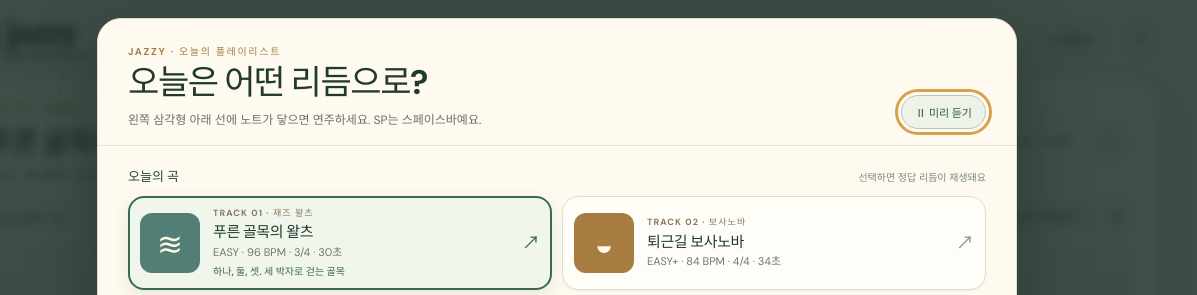
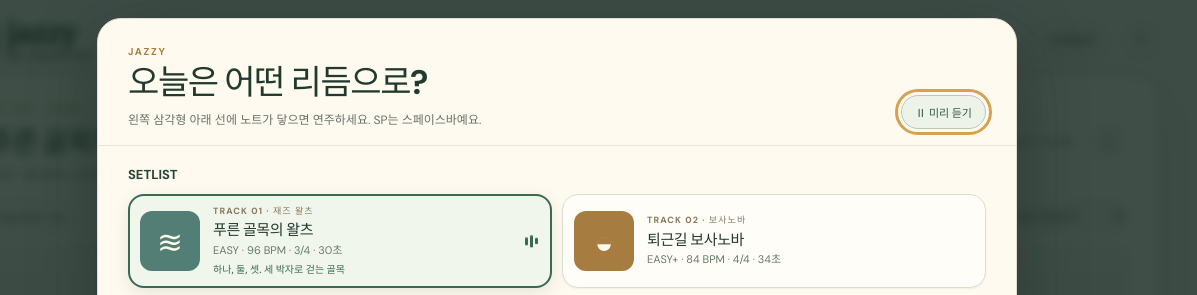
Before and after one commit to seohyun-lee/jazzy-drum, a website built with Vite: page index.html in a window 1280 px wide. Both pictures are taken after a click on the button "▶ 미리 듣기". Shown: the top 295 px of the page, 83-1280 px from the left. Built offline with nearby package versions, Linux system fonts and the light colour scheme.

Commit message:
Refine setlist labels and selected song indicator

```diff
--- a/src/main.js
+++ b/src/main.js
@@ -126,6 +126,7 @@ function stopPreview() {
   preview.track = null;
   preview.gain = null;
   preview.song = null;
+  document.querySelectorAll('.song-option.is-previewing').forEach(card => card.classList.remove('is-previewing'));
   const button = $('#preview-toggle');
   if (button) button.textContent = '▶ 미리 듣기';
 }
@@ -201,6 +202,7 @@ async function startPreview() {
     }
     const button = $('#preview-toggle');
     if (button) button.textContent = 'Ⅱ 미리 듣기';
+    document.querySelector(`.song-option[data-song="${selected.id}"]`)?.classList.add('is-previewing');
   } catch {
     stopPreview();
   }
@@ -259,12 +261,12 @@ function showReady() {
   stopPreview();
   const library = [...songs, ...importedSongs, jamSong];
   const importOpen = song.source === 'file';
-  const songCards = songs.map((item, index) => `<button class="song-option ${item.id === song.id ? 'selected' : ''}" data-song="${item.id}" aria-pressed="${item.id === song.id}" style="--cover-color:${item.color}"><span class="song-art" aria-hidden="true">${item.icon}</span><span class="song-description"><small class="song-number">TRACK ${String(index + 1).padStart(2, '0')} · ${item.style}</small><strong>${item.title}</strong><span>${item.difficulty} · ${item.bpm} BPM · ${item.meter}/4 · ${Math.round(item.duration || item.bars * item.meter * 60 / item.bpm)}초</span><em>${item.mood}</em></span><span class="card-arrow" aria-hidden="true">↗</span></button>`).join('');
+  const songCards = songs.map((item, index) => `<button class="song-option ${item.id === song.id ? 'selected' : ''}" data-song="${item.id}" aria-pressed="${item.id === song.id}" style="--cover-color:${item.color}"><span class="song-art" aria-hidden="true">${item.icon}</span><span class="song-description"><small class="song-number">TRACK ${String(index + 1).padStart(2, '0')} · ${item.style}</small><strong>${item.title}</strong><span>${item.difficulty} · ${item.bpm} BPM · ${item.meter}/4 · ${Math.round(item.duration || item.bars * item.meter * 60 / item.bpm)}초</span><em>${item.mood}</em></span><span class="song-wave" aria-hidden="true"><i></i><i></i><i></i></span></button>`).join('');
   const importedCards = importedSongs.map(item => `<button class="imported-track ${item.id === song.id ? 'selected' : ''}" data-song="${item.id}" aria-pressed="${item.id === song.id}"><span>♫</span><strong>${item.title}</strong><small>${item.bpm} BPM</small></button>`).join('');
   const importCard = `<button class="song-option mode-option import-toggle ${importOpen ? 'selected is-open' : ''}" id="import-toggle" type="button" aria-expanded="${importOpen}" aria-controls="import-body"><span class="song-art import-art" aria-hidden="true">＋</span><span class="song-description"><small class="song-number">MY MUSIC</small><strong>내 음악으로 연주하기</strong><span>파일로 채보 만들기</span></span><span class="card-arrow" aria-hidden="true">⌄</span></button>`;
   const importBody = `<div class="import-body" id="import-body" ${importOpen ? '' : 'hidden'}><p>MP3·WAV·M4A를 기기 안에서 분석해요. 원곡을 들으며 칠 수 있습니다.</p><input id="audio-file" type="file" accept="audio/*,.mp3,.wav,.m4a" aria-label="분석할 음악 파일 선택"><p id="import-status" role="status">파일은 업로드되지 않습니다. 8분·50MB 이하를 권장합니다.</p>${importedCards ? `<div class="imported-list">${importedCards}</div>` : ''}</div>`;
   const jamCard = `<button class="song-option mode-option ${song.source === 'jam' ? 'selected' : ''}" data-song="${jamSong.id}" aria-pressed="${song.source === 'jam'}" style="--cover-color:${jamSong.color}"><span class="song-art" aria-hidden="true">${jamSong.icon}</span><span class="song-description"><small class="song-number">LIVE JAM</small><strong>즉흥 리듬</strong><span>네 번 치면 합주가 시작돼요</span><em>${jamSong.mood}</em></span><span class="card-arrow" aria-hidden="true">↗</span></button>`;
-  openModal(`<div class="library-header"><div><p class="modal-kicker">JAZZY · 오늘의 플레이리스트</p><h2>오늘은 어떤 리듬으로?</h2><p>왼쪽 삼각형 아래 선에 노트가 닿으면 연주하세요. SP는 스페이스바예요.</p></div><button class="preview-toggle" id="preview-toggle" type="button" ${song.source === 'jam' ? 'hidden' : ''}>▶ 미리 듣기</button></div><div class="library-body"><section class="library-section"><div class="library-section-title"><strong>오늘의 곡</strong><span>선택하면 정답 리듬이 재생돼요</span></div><div class="song-grid">${songCards}</div></section><section class="library-section"><div class="library-section-title"><strong>다르게 즐기기</strong><span>자유롭게 합주하기</span></div><div class="mode-grid">${ENABLE_AUDIO_IMPORT ? importCard : ''}${jamCard}${ENABLE_AUDIO_IMPORT ? importBody : ''}</div></section><div id="practice-slot">${song.source === 'jam' ? '' : practiceMarkup(true)}</div></div><div class="library-footer"><button class="primary" id="start">${song.source === 'jam' ? '즉흥 합주 시작' : `${song.title} 연주`} <span>→</span></button><p class="modal-footnote">${song.source === 'file' ? '자동 채보는 추정 결과라 원곡과 다른 타격이 있을 수 있어요.' : song.source === 'jam' ? '처음 네 번은 일정하게 · 이후 반주가 속도를 따라가요' : '직접 만든 재즈 반주 · 키보드 또는 터치로 연주'}</p></div>`);
+  openModal(`<div class="library-header"><div><p class="modal-kicker">JAZZY</p><h2>오늘은 어떤 리듬으로?</h2><p>왼쪽 삼각형 아래 선에 노트가 닿으면 연주하세요. SP는 스페이스바예요.</p></div><button class="preview-toggle" id="preview-toggle" type="button" ${song.source === 'jam' ? 'hidden' : ''}>▶ 미리 듣기</button></div><div class="library-body"><section class="library-section"><div class="library-section-title"><strong>SETLIST</strong></div><div class="song-grid">${songCards}</div></section><section class="library-section"><div class="library-section-title"><strong>다르게 즐기기</strong><span>자유롭게 합주하기</span></div><div class="mode-grid">${ENABLE_AUDIO_IMPORT ? importCard : ''}${jamCard}${ENABLE_AUDIO_IMPORT ? importBody : ''}</div></section><div id="practice-slot">${song.source === 'jam' ? '' : practiceMarkup(true)}</div></div><div class="library-footer"><button class="primary" id="start">${song.source === 'jam' ? '즉흥 합주 시작' : `${song.title} 연주`} <span>→</span></button><p class="modal-footnote">${song.source === 'file' ? '자동 채보는 추정 결과라 원곡과 다른 타격이 있을 수 있어요.' : song.source === 'jam' ? '처음 네 번은 일정하게 · 이후 반주가 속도를 따라가요' : '직접 만든 재즈 반주 · 키보드 또는 터치로 연주'}</p></div>`);
   elements.modal.classList.add('song-library');
   const updateChoice = (nextSong) => {
     setSong(nextSong);
--- a/src/style.css
+++ b/src/style.css
@@ -211,6 +211,16 @@
 .modal.song-library .song-description>span{font-size:11px;color:#68796b}
 .modal.song-library .song-number{font-size:9px!important;font-weight:800;letter-spacing:1.1px;color:#8a795f!important}
 .modal.song-library .song-description em{margin:1px 0 0;padding:0;background:transparent;color:#3c6850;font-size:10px;font-weight:600}
+.song-wave{display:flex;align-items:center;justify-content:center;gap:2px;width:18px;height:22px;opacity:0;transition:opacity .16s}
+.song-wave i{display:block;width:3px;height:9px;border-radius:3px;background:#386b51}
+.song-wave i:nth-child(2){height:17px}
+.song-wave i:nth-child(3){height:12px}
+.song-option.selected .song-wave{opacity:1}
+.song-option.is-previewing .song-wave i{animation:song-wave 750ms ease-in-out infinite alternate}
+.song-option.is-previewing .song-wave i:nth-child(2){animation-delay:170ms}
+.song-option.is-previewing .song-wave i:nth-child(3){animation-delay:340ms}
+@keyframes song-wave{to{transform:scaleY(.45)}}
+@media(prefers-reduced-motion:reduce){.song-option.is-previewing .song-wave i{animation:none}}
 .card-arrow{align-self:center;color:#829483;font-size:18px;line-height:1;text-align:center}
 .modal.song-library .song-option.selected .card-arrow,.modal.song-library .song-option.is-open .card-arrow{color:#2e6847}
 .modal.song-library .mode-option{border-style:solid}
```
